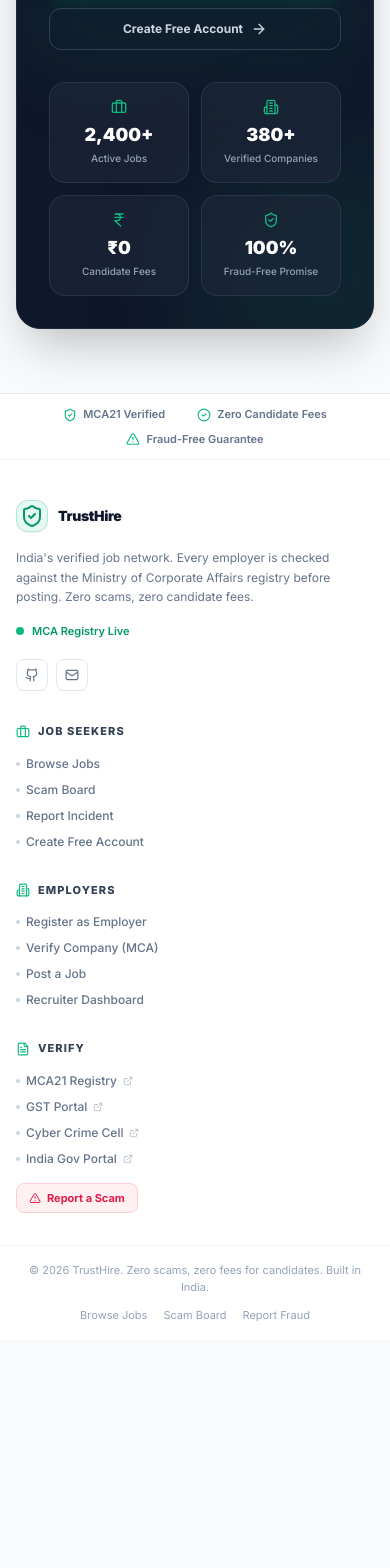
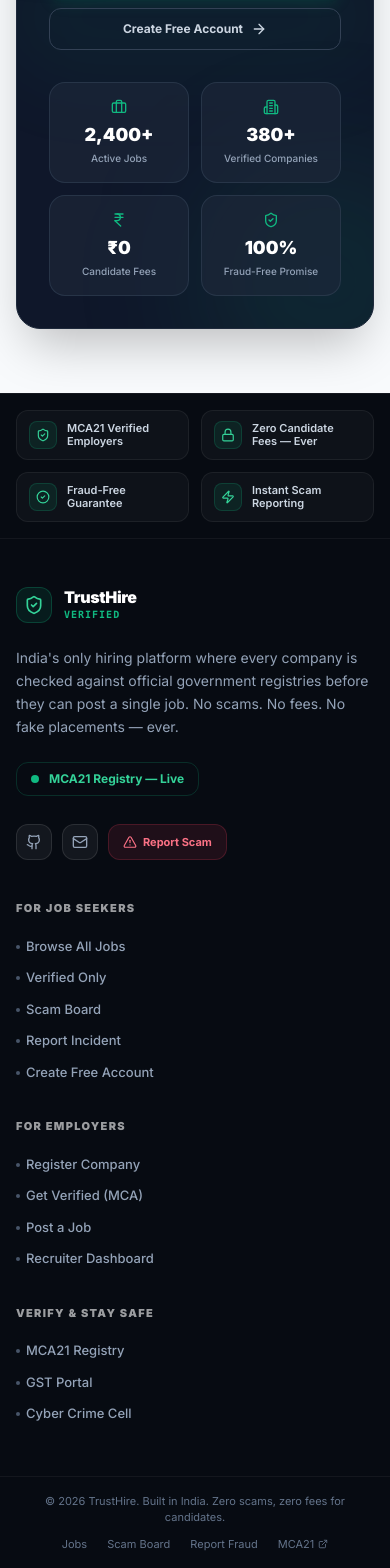
Before and after one commit to ksangam990-collab/trusthire, a React (Vite) app in the folder frontend/: page / in a window 390 px wide. Shown: the part 4858-6426 px from the top of the page. Before the commit the page ends 6198 px from the top, so only its background shows below. Built offline with nearby package versions, Linux system fonts and the light colour scheme; no server answers.

Commit message:
ui: professional footer rebuild — dark theme, 3-zone layout

```diff
--- a/frontend/src/components/layout/Footer.jsx
+++ b/frontend/src/components/layout/Footer.jsx
@@ -1,206 +1,214 @@
 import React from 'react';
 import { Link } from 'react-router-dom';
 import {
-  ShieldCheck, ExternalLink, Briefcase, AlertTriangle,
-  FileText, Building2, CheckCircle2, Mail, Github
+  ShieldCheck, ExternalLink, AlertTriangle, Mail,
+  Github, ArrowUpRight, CheckCircle2, Lock, Zap
 } from 'lucide-react';
 
-const NAV = {
-  seekers: [
-    { to: '/jobs',         label: 'Browse Jobs' },
-    { to: '/fraud-board',  label: 'Scam Board' },
-    { to: '/report-fraud', label: 'Report Incident' },
-    { to: '/register',     label: 'Create Free Account' },
+/* ─── Link data ──────────────────────────────────────────── */
+const COLS = [
+  {
+    heading: 'For Job Seekers',
+    links: [
+      { to: '/jobs',               label: 'Browse All Jobs' },
+      { to: '/jobs?verifiedOnly=true', label: 'Verified Only' },
+      { to: '/fraud-board',        label: 'Scam Board' },
+      { to: '/report-fraud',       label: 'Report Incident' },
+      { to: '/register',           label: 'Create Free Account' },
     ],
-  employers: [
-    { to: '/register',           label: 'Register as Employer' },
-    { to: '/employer/verify',    label: 'Verify Company (MCA)' },
+  },
+  {
+    heading: 'For Employers',
+    links: [
+      { to: '/register',           label: 'Register Company' },
+      { to: '/employer/verify',    label: 'Get Verified (MCA)' },
       { to: '/employer/post-job',  label: 'Post a Job' },
       { to: '/employer/dashboard', label: 'Recruiter Dashboard' },
     ],
-  verify: [
-    { href: 'https://www.mca.gov.in',       label: 'MCA21 Registry',    external: true },
-    { href: 'https://www.gst.gov.in',       label: 'GST Portal',         external: true },
-    { href: 'https://cybercrime.gov.in',    label: 'Cyber Crime Cell',   external: true, danger: true },
-    { href: 'https://www.india.gov.in',     label: 'India Gov Portal',   external: true },
+  },
+  {
+    heading: 'Verify & Stay Safe',
+    links: [
+      { href: 'https://www.mca.gov.in',    label: 'MCA21 Registry',  external: true },
+      { href: 'https://www.gst.gov.in',    label: 'GST Portal',      external: true },
+      { href: 'https://cybercrime.gov.in', label: 'Cyber Crime Cell', external: true, accent: 'rose' },
     ],
-};
-
-const TRUST_BADGES = [
-  { icon: ShieldCheck,   text: 'MCA21 Verified'       },
-  { icon: CheckCircle2,  text: 'Zero Candidate Fees'  },
-  { icon: AlertTriangle, text: 'Fraud-Free Guarantee' },
+  },
 ];
 
+const GUARANTEES = [
+  { icon: ShieldCheck,  label: 'MCA21 Verified Employers' },
+  { icon: Lock,         label: 'Zero Candidate Fees — Ever' },
+  { icon: CheckCircle2, label: 'Fraud-Free Guarantee' },
+  { icon: Zap,          label: 'Instant Scam Reporting' },
+];
+
+/* ─── Component ─────────────────────────────────────────── */
 export default function Footer() {
+  const year = new Date().getFullYear();
+
   return (
-    <footer className="border-t border-slate-200 dark:border-slate-800/80 bg-white dark:bg-[#060a10] theme-transition">
+    <footer className="bg-[#070b12] text-slate-400 border-t border-white/[0.06]">
 
-      {/* ── Trust bar ─────────────────────────────────────────── */}
-      <div className="border-b border-slate-100 dark:border-slate-800/60">
-        <div className="max-w-6xl mx-auto px-4 sm:px-6 lg:px-8 py-3 flex flex-wrap items-center justify-center gap-x-8 gap-y-2">
-          {TRUST_BADGES.map(({ icon: Icon, text }) => (
-            <div key={text} className="flex items-center gap-1.5 text-[11px] font-semibold text-slate-500 dark:text-slate-400">
-              <Icon className="w-3.5 h-3.5 text-emerald-500 flex-shrink-0" />
-              <span>{text}</span>
+      {/* ══ Guarantee strip ══════════════════════════════════ */}
+      <div className="border-b border-white/[0.05]">
+        <div className="max-w-6xl mx-auto px-4 sm:px-6 lg:px-8 py-4">
+          <div className="grid grid-cols-2 md:grid-cols-4 gap-3">
+            {GUARANTEES.map(({ icon: Icon, label }) => (
+              <div
+                key={label}
+                className="flex items-center gap-2.5 px-3 py-2.5 rounded-xl bg-white/[0.03] border border-white/[0.06]"
+              >
+                <div className="w-7 h-7 rounded-lg bg-emerald-500/10 border border-emerald-500/20 flex items-center justify-center flex-shrink-0">
+                  <Icon className="w-3.5 h-3.5 text-emerald-400" />
+                </div>
+                <span className="text-[11px] font-semibold text-slate-300 leading-tight">{label}</span>
               </div>
             ))}
           </div>
         </div>
+      </div>
 
-      {/* ── Main grid ─────────────────────────────────────────── */}
-      <div className="max-w-6xl mx-auto px-4 sm:px-6 lg:px-8 pt-10 pb-8">
-        <div className="grid grid-cols-1 sm:grid-cols-2 lg:grid-cols-4 gap-8 lg:gap-10">
+      {/* ══ Main body ════════════════════════════════════════ */}
+      <div className="max-w-6xl mx-auto px-4 sm:px-6 lg:px-8 py-12 sm:py-16">
+        <div className="grid grid-cols-1 lg:grid-cols-5 gap-10 lg:gap-8">
 
-          {/* Brand column */}
-          <div className="sm:col-span-2 lg:col-span-1 space-y-4">
-            <Link to="/" className="flex items-center gap-2.5 group w-fit">
-              <div className="w-8 h-8 rounded-xl bg-emerald-500/10 border border-emerald-500/25 flex items-center justify-center shadow-sm group-hover:border-emerald-500/50 transition">
-                <ShieldCheck className="w-4.5 h-4.5 text-emerald-600 dark:text-emerald-400" />
+          {/* ── Brand column (spans 2 of 5) ─────────────────── */}
+          <div className="lg:col-span-2 space-y-6">
+
+            {/* Logo */}
+            <Link to="/" className="inline-flex items-center gap-3 group">
+              <div className="w-9 h-9 rounded-xl bg-emerald-500/10 border border-emerald-500/25 flex items-center justify-center group-hover:bg-emerald-500/15 group-hover:border-emerald-500/40 transition-all duration-200">
+                <ShieldCheck className="w-5 h-5 text-emerald-400" />
               </div>
-              <span className="font-black text-sm text-slate-900 dark:text-white tracking-tight">
+              <div>
+                <span className="block text-base font-black text-white tracking-tight leading-none">
                   TrustHire
                 </span>
+                <span className="block text-[10px] font-mono text-emerald-500 font-bold mt-0.5 tracking-widest uppercase">
+                  Verified
+                </span>
+              </div>
             </Link>
 
-            <p className="text-xs text-slate-500 dark:text-slate-400 leading-relaxed max-w-xs">
-              India's verified job network. Every employer is checked against the Ministry of Corporate Affairs registry before posting. Zero scams, zero candidate fees.
+            {/* Mission statement */}
+            <p className="text-sm text-slate-400 leading-relaxed max-w-sm">
+              India's only hiring platform where every company is checked against official
+              government registries before they can post a single job.
+              No scams. No fees. No fake placements — ever.
             </p>
 
-            {/* Status dot */}
-            <div className="flex items-center gap-2 text-[11px] font-semibold">
-              <span className="relative flex h-2 w-2">
-                <span className="animate-ping absolute inline-flex h-full w-full rounded-full bg-emerald-400 opacity-75" />
+            {/* Live status */}
+            <div className="inline-flex items-center gap-2.5 px-3.5 py-2 rounded-xl bg-emerald-500/8 border border-emerald-500/20">
+              <span className="relative flex h-2 w-2 flex-shrink-0">
+                <span className="animate-ping absolute inline-flex h-full w-full rounded-full bg-emerald-400 opacity-60" />
                 <span className="relative inline-flex rounded-full h-2 w-2 bg-emerald-500" />
               </span>
-              <span className="text-emerald-600 dark:text-emerald-400">MCA Registry Live</span>
+              <span className="text-xs font-bold text-emerald-400">MCA21 Registry — Live</span>
             </div>
 
-            {/* Social / external links */}
-            <div className="flex items-center gap-2 pt-1">
+            {/* Contact + Social */}
+            <div className="flex items-center gap-2.5 pt-1">
               <a
                 href="https://github.com/ksangam990-collab/trusthire"
                 target="_blank"
                 rel="noreferrer"
                 aria-label="GitHub"
-                className="w-8 h-8 rounded-lg border border-slate-200 dark:border-slate-700 flex items-center justify-center text-slate-500 dark:text-slate-400 hover:text-slate-900 dark:hover:text-white hover:border-slate-400 dark:hover:border-slate-500 transition"
+                className="w-9 h-9 rounded-xl bg-white/5 border border-white/10 flex items-center justify-center text-slate-400 hover:text-white hover:bg-white/10 hover:border-white/20 transition-all duration-150"
               >
-                <Github className="w-3.5 h-3.5" />
+                <Github className="w-4 h-4" />
               </a>
               <a
                 href="mailto:support@trusthire.in"
-                aria-label="Email support"
-                className="w-8 h-8 rounded-lg border border-slate-200 dark:border-slate-700 flex items-center justify-center text-slate-500 dark:text-slate-400 hover:text-slate-900 dark:hover:text-white hover:border-slate-400 dark:hover:border-slate-500 transition"
+                aria-label="Email"
+                className="w-9 h-9 rounded-xl bg-white/5 border border-white/10 flex items-center justify-center text-slate-400 hover:text-white hover:bg-white/10 hover:border-white/20 transition-all duration-150"
               >
-                <Mail className="w-3.5 h-3.5" />
+                <Mail className="w-4 h-4" />
+              </a>
+              <a
+                href="/report-fraud"
+                aria-label="Report Fraud"
+                className="h-9 px-3.5 rounded-xl bg-rose-500/10 border border-rose-500/20 flex items-center gap-1.5 text-rose-400 hover:bg-rose-500/15 hover:border-rose-500/35 transition-all duration-150 text-[11px] font-bold"
+              >
+                <AlertTriangle className="w-3.5 h-3.5" />
+                Report Scam
               </a>
             </div>
           </div>
 
-          {/* Job Seekers */}
-          <div className="space-y-4">
-            <div className="flex items-center gap-2">
-              <Briefcase className="w-3.5 h-3.5 text-emerald-500" />
-              <h4 className="text-[11px] font-extrabold uppercase tracking-widest text-slate-700 dark:text-slate-300">
-                Job Seekers
+          {/* ── Nav columns (3 of 5) ────────────────────────── */}
+          <div className="lg:col-span-3 grid grid-cols-1 sm:grid-cols-3 gap-8 sm:gap-6">
+            {COLS.map((col) => (
+              <div key={col.heading} className="space-y-4">
+
+                {/* Column heading */}
+                <h4 className="text-[11px] font-black uppercase tracking-[0.12em] text-white/60">
+                  {col.heading}
                 </h4>
-            </div>
-            <ul className="space-y-2.5">
-              {NAV.seekers.map(({ to, label }) => (
-                <li key={to}>
-                  <Link
-                    to={to}
-                    className="text-xs text-slate-500 dark:text-slate-400 hover:text-emerald-600 dark:hover:text-emerald-400 transition font-medium flex items-center gap-1.5 group"
-                  >
-                    <span className="w-1 h-1 rounded-full bg-slate-300 dark:bg-slate-600 group-hover:bg-emerald-500 transition flex-shrink-0" />
-                    {label}
+
+                {/* Links */}
+                <ul className="space-y-1">
+                  {col.links.map((lnk) => {
+                    const isRose = lnk.accent === 'rose';
+                    const cls = `
+                      group flex items-center gap-1.5 py-1 text-[13px] font-medium transition-all duration-150
+                      ${isRose
+                        ? 'text-slate-400 hover:text-rose-400'
+                        : 'text-slate-400 hover:text-white'}
+                    `;
+
+                    if (lnk.external) {
+                      return (
+                        <li key={lnk.href}>
+                          <a href={lnk.href} target="_blank" rel="noreferrer" className={cls.trim()}>
+                            <span className={`w-1 h-1 rounded-full flex-shrink-0 transition-all duration-150
+                              ${isRose ? 'bg-slate-600 group-hover:bg-rose-400' : 'bg-slate-600 group-hover:bg-emerald-500'}`}
+                            />
+                            {lnk.label}
+                            <ArrowUpRight className="w-3 h-3 opacity-0 -translate-y-0.5 translate-x-0.5 group-hover:opacity-60 transition-all duration-150 flex-shrink-0" />
+                          </a>
+                        </li>
+                      );
+                    }
+                    return (
+                      <li key={lnk.to}>
+                        <Link to={lnk.to} className={cls.trim()}>
+                          <span className="w-1 h-1 rounded-full bg-slate-600 group-hover:bg-emerald-500 flex-shrink-0 transition-all duration-150" />
+                          {lnk.label}
                         </Link>
                       </li>
-              ))}
+                    );
+                  })}
                 </ul>
               </div>
-
-          {/* Employers */}
-          <div className="space-y-4">
-            <div className="flex items-center gap-2">
-              <Building2 className="w-3.5 h-3.5 text-emerald-500" />
-              <h4 className="text-[11px] font-extrabold uppercase tracking-widest text-slate-700 dark:text-slate-300">
-                Employers
-              </h4>
-            </div>
-            <ul className="space-y-2.5">
-              {NAV.employers.map(({ to, label }) => (
-                <li key={to}>
-                  <Link
-                    to={to}
-                    className="text-xs text-slate-500 dark:text-slate-400 hover:text-emerald-600 dark:hover:text-emerald-400 transition font-medium flex items-center gap-1.5 group"
-                  >
-                    <span className="w-1 h-1 rounded-full bg-slate-300 dark:bg-slate-600 group-hover:bg-emerald-500 transition flex-shrink-0" />
-                    {label}
-                  </Link>
-                </li>
             ))}
-            </ul>
-          </div>
-
-          {/* Verify */}
-          <div className="space-y-4">
-            <div className="flex items-center gap-2">
-              <FileText className="w-3.5 h-3.5 text-emerald-500" />
-              <h4 className="text-[11px] font-extrabold uppercase tracking-widest text-slate-700 dark:text-slate-300">
-                Verify
-              </h4>
-            </div>
-            <ul className="space-y-2.5">
-              {NAV.verify.map(({ href, label, danger }) => (
-                <li key={href}>
-                  <a
-                    href={href}
-                    target="_blank"
-                    rel="noreferrer"
-                    className={`text-xs transition font-medium flex items-center gap-1.5 group ${
-                      danger
-                        ? 'text-slate-500 dark:text-slate-400 hover:text-rose-600 dark:hover:text-rose-400'
-                        : 'text-slate-500 dark:text-slate-400 hover:text-emerald-600 dark:hover:text-emerald-400'
-                    }`}
-                  >
-                    <span className={`w-1 h-1 rounded-full flex-shrink-0 transition ${
-                      danger
-                        ? 'bg-slate-300 dark:bg-slate-600 group-hover:bg-rose-500'
-                        : 'bg-slate-300 dark:bg-slate-600 group-hover:bg-emerald-500'
-                    }`} />
-                    {label}
-                    <ExternalLink className="w-2.5 h-2.5 opacity-50 group-hover:opacity-100 transition flex-shrink-0" />
-                  </a>
-                </li>
-              ))}
-            </ul>
-
-            {/* Emergency report CTA */}
-            <Link
-              to="/report-fraud"
-              className="mt-2 inline-flex items-center gap-1.5 px-3 py-1.5 rounded-lg bg-rose-50 dark:bg-rose-950/40 border border-rose-200 dark:border-rose-900/60 text-rose-600 dark:text-rose-400 text-[11px] font-bold hover:bg-rose-100 dark:hover:bg-rose-950/60 transition"
-            >
-              <AlertTriangle className="w-3 h-3" />
-              Report a Scam
-            </Link>
           </div>
 
         </div>
       </div>
 
-      {/* ── Bottom bar ────────────────────────────────────────── */}
-      <div className="border-t border-slate-100 dark:border-slate-800/60">
-        <div className="max-w-6xl mx-auto px-4 sm:px-6 lg:px-8 py-4 flex flex-col sm:flex-row items-center justify-between gap-3">
-          <p className="text-[11px] text-slate-400 dark:text-slate-500 text-center sm:text-left">
-            © {new Date().getFullYear()} TrustHire. Zero scams, zero fees for candidates.
-            Built in India.
+      {/* ══ Bottom bar ═══════════════════════════════════════ */}
+      <div className="border-t border-white/[0.05]">
+        <div className="max-w-6xl mx-auto px-4 sm:px-6 lg:px-8 py-4 flex flex-col sm:flex-row items-center justify-between gap-2.5">
+
+          <p className="text-[11px] text-slate-500 text-center sm:text-left">
+            © {year} TrustHire. Built in India. Zero scams, zero fees for candidates.
           </p>
-          <div className="flex flex-wrap items-center justify-center gap-4 text-[11px] text-slate-400 dark:text-slate-500">
-            <Link to="/jobs"         className="hover:text-slate-600 dark:hover:text-slate-300 transition">Browse Jobs</Link>
-            <Link to="/fraud-board"  className="hover:text-slate-600 dark:hover:text-slate-300 transition">Scam Board</Link>
-            <Link to="/report-fraud" className="hover:text-rose-500 transition">Report Fraud</Link>
+
+          <div className="flex items-center gap-5 text-[11px] text-slate-500">
+            <Link to="/jobs"         className="hover:text-slate-300 transition">Jobs</Link>
+            <Link to="/fraud-board"  className="hover:text-slate-300 transition">Scam Board</Link>
+            <Link to="/report-fraud" className="hover:text-rose-400 transition">Report Fraud</Link>
+            <a
+              href="https://www.mca.gov.in"
+              target="_blank"
+              rel="noreferrer"
+              className="hover:text-slate-300 transition inline-flex items-center gap-1"
+            >
+              MCA21 <ExternalLink className="w-2.5 h-2.5" />
+            </a>
           </div>
+
         </div>
       </div>
 
```
Lines whose indentation alone changed are shown as unchanged.
